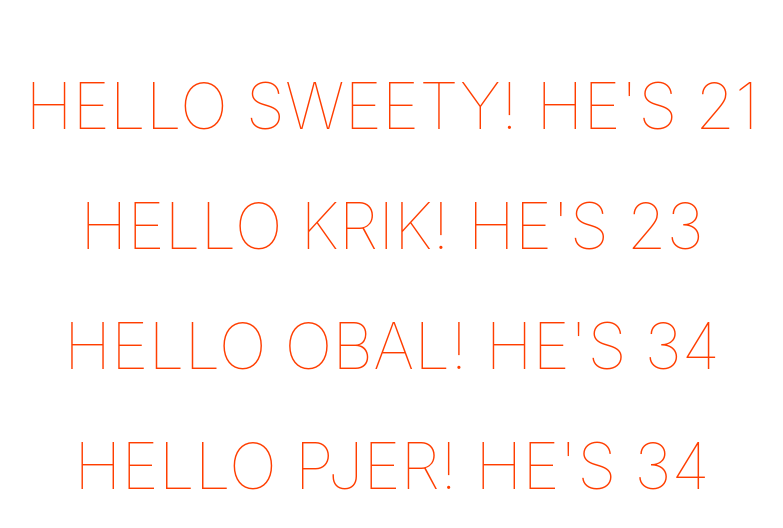
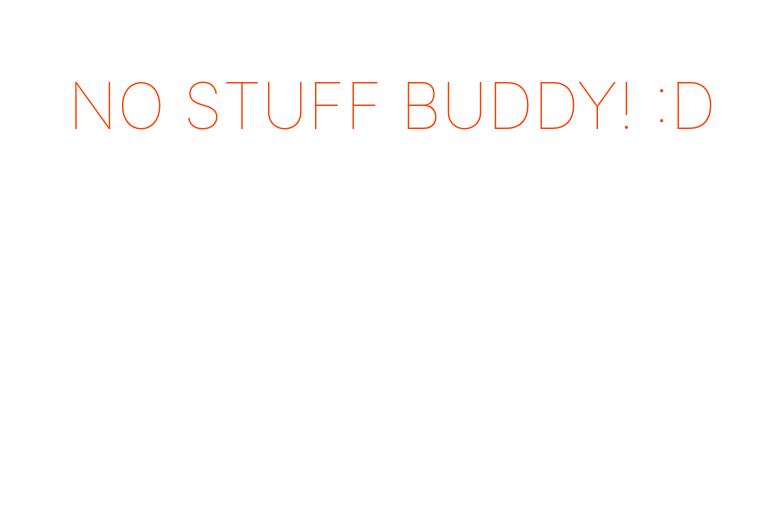
Before and after one commit to Dancheg97/smoking_svelte, a Svelte app: page / in a window 1280 px wide. Shown: the top 528 px of the page, without its empty margins (248-1031 px from the left). Built offline with nearby package versions, Linux system fonts and the light colour scheme.

Commit message:
case empty svelte example

```diff
--- a/src/App.svelte
+++ b/src/App.svelte
@@ -1,17 +1,19 @@
 <script>
   let people = [
-    { fname: "tasty", sname: "sweety", age: 21, iq: 128 },
-    { fname: "cobol", sname: "krik", age: 23, iq: 122 },
-    { fname: "upper", sname: "obal", age: 34, iq: 110 },
-    { fname: "uner", sname: "pjer", age: 34, iq: 110 },
+    // { fname: "tasty", sname: "sweety", age: 21, iq: 128 },
+    // { fname: "cobol", sname: "krik", age: 23, iq: 122 },
+    // { fname: "upper", sname: "obal", age: 34, iq: 110 },
+    // { fname: "uner", sname: "pjer", age: 34, iq: 110 },
   ];
 </script>
 
 <main>
   {#each people as person}
-    <h1 style="color:{person.fname}">
+    <h1>
       Hello {person.sname}! He's {person.age}
     </h1>
+  {:else}
+    <h1>No stuff buddy! :D</h1>
   {/each}
 </main>
 
```
